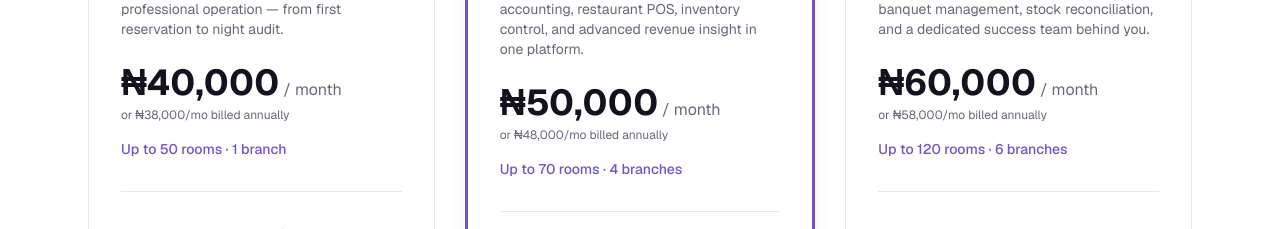
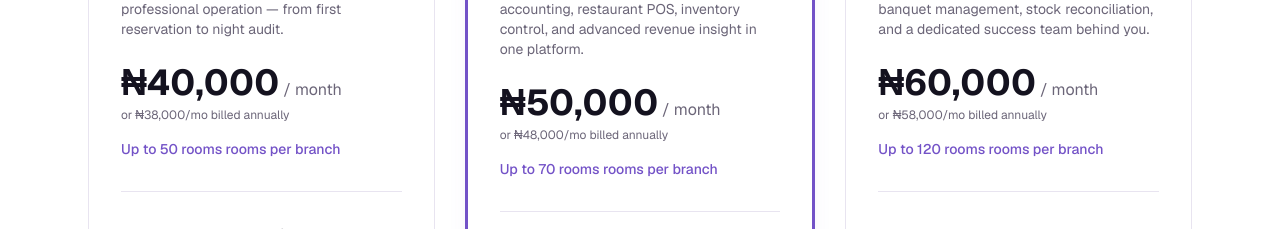
Before and after one commit to Hudeh/stayview-home-page, a Next.js app: page / in a window 1280 px wide. Shown: the part 7640-7869 px from the top of the page. Built offline with nearby package versions, Linux system fonts and the light colour scheme.

Commit message:
Update PricingCards component to clarify room and branch information in the pricing display.

```diff
--- a/src/components/pricing/PricingCards.tsx
+++ b/src/components/pricing/PricingCards.tsx
@@ -30,7 +30,7 @@ export function PricingCards({ showAnnualNote = true }: { showAnnualNote?: boole
             </p>
           )}
           <p className="mt-4 text-sm font-medium text-brand">
-            {plan.rooms} · {plan.branches} branch{plan.branches > 1 ? "es" : ""}
+            {plan.rooms} rooms per branch
           </p>
           <ul className="mt-8 flex-1 space-y-3 border-t border-border pt-8">
             {plan.modules.map((m) => (
```
